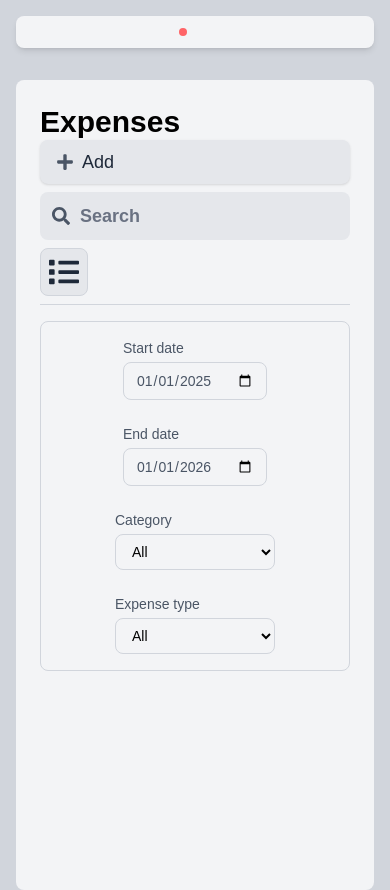
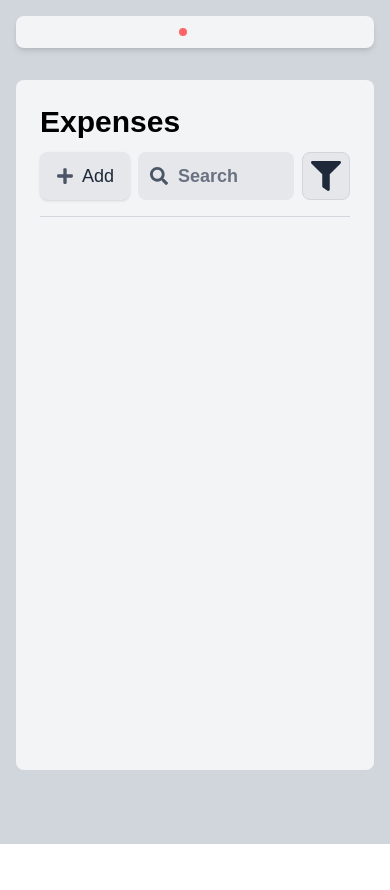
Before and after one commit to JerryTanjaka/Personnal-Finance-Tracker-Frontend, a React (Vite) app: page /expenses in a window 390 px wide. After the commit the page ends 844 px from the top, so only its background shows below. Built offline with nearby package versions, Linux system fonts and the light colour scheme; some icons are missing; a web font is replaced by a local one.

Commit message:
feat: add responsive layout to expenses

```diff
--- a/src/components/Transaction/Expense.tsx
+++ b/src/components/Transaction/Expense.tsx
@@ -2,12 +2,13 @@ import { AnimatePresence, motion } from 'framer-motion';
 import fileDownload from 'js-file-download';
 import { useEffect, useState } from 'react';
 import { useTranslation } from 'react-i18next';
-import { FaList, FaPlus, FaThLarge } from 'react-icons/fa';
+import { FaFilter, FaList, FaPlus, FaThLarge } from 'react-icons/fa';
 import { fetchCategories, fetchExpenses } from '../../utils/fetch/Fetch.ts';
 import ExpenseFilter from '../UI/ExpenseFilter.tsx';
 import Input from './../UI/searchButton.tsx';
 import TransactionCard from './TransactionCard';
 import type { Category, Transaction } from './Types';
+import useWindowDimensions from '../../hooks/useWindowDimensions.ts';
 
 type ChartOptions = {
     start: Date;
@@ -23,6 +24,9 @@ export default function Expense() {
             (localStorage.getItem('transactionView') as 'grid' | 'list') ||
             'grid',
     );
+    const { width } = useWindowDimensions()
+    const isWideViewPort = () => width > 1024
+    const [isFilterVisible, setIsFilterVisible] = useState<boolean>(false)
 
     const toggleView = () => {
         const newView = view === 'grid' ? 'list' : 'grid';
@@ -274,18 +278,18 @@ export default function Expense() {
     };
 
     return (
-        <div className="z-50 flex h-[96vh] w-full flex-col dark:border-2 dark:border-gray-800 items-center rounded-lg bg-gray-100 dark:bg-gray-900">
+        <div className={`z-50 flex ${isWideViewPort() ? "h-[96vh]" : "h-[calc(96vh-120px)]"} dark:border-2 dark:border-gray-800 w-full flex-col items-center rounded-lg  bg-gray-100 dark:bg-gray-900`}>
             <div className="flex min-h-full w-full max-w-7xl flex-col rounded-2xl p-6">
                 {/* Header */}
                 <div className="flex flex-col border-b border-gray-300 pb-2 text-3xl font-bold md:flex-row md:items-center md:justify-between">
                     <h1 className="text-3xl font-bold dark:text-gray-100">
                         {t('expenses', 'Expenses')}
                     </h1>
-                    <div className="flex flex-col space-y-2 md:flex-row md:items-center md:space-y-0 md:space-x-2">
+                    <div className="flex space-y-2 flex-row md:items-center md:space-y-0 space-x-2 pt-3 lg:pt-0">
                         {/* Add button */}
                         <button
                             onClick={() => setIsModalOpen(true)}
-                            className="flex cursor-pointer items-center gap-2 rounded-lg bg-gray-200 px-4 py-2 text-lg font-medium text-gray-800 shadow-sm transition-all duration-200 hover:bg-gray-300 hover:shadow-md active:scale-95"
+                            className="flex max-w-fit cursor-pointer items-center gap-2 rounded-lg bg-gray-200 px-4 py-2 text-lg font-medium text-gray-800 shadow-sm transition-all duration-200 hover:bg-gray-300 hover:shadow-md active:scale-95"
                         >
                             <FaPlus className="text-lg text-gray-600" />
                             <span>{t('add', 'Add')}</span>
@@ -301,29 +305,39 @@ export default function Expense() {
                         </div>
 
                         {/* View toggle */}
-                        <div className="flex space-x-2">
+                        {isWideViewPort() ?
+                            (<div className="flex space-x-2">
                                 <button
                                     onClick={toggleView}
                                     className="flex h-12 w-12 items-center justify-center rounded-lg border border-gray-300 bg-gray-200 text-gray-800 transition hover:bg-gray-300 active:scale-95"
                                 >
                                     {view === 'grid' ? <FaList /> : <FaThLarge />}
                                 </button>
+                            </div>) :
+                            (<div className="flex space-x-2">
+                                <button
+                                    onClick={() => setIsFilterVisible(!isFilterVisible)}
+                                    className="flex h-12 w-12 items-center justify-center rounded-lg border border-gray-300 bg-gray-200 text-gray-800 transition hover:bg-gray-300 active:scale-95"
+                                >
+                                    <FaFilter />
+                                </button>
                             </div>
+                            )
+                        }
                     </div>
                 </div>
 
-                <ExpenseFilter
+                {(isWideViewPort() || (!isWideViewPort() && isFilterVisible)) && (<ExpenseFilter
                     chartOptions={chartOptions}
                     setChartOptions={setChartOptions}
                     categoryList={categoryList}
-                />
+                />)}
 
                 {/* Transactions */}
                 <AnimatePresence>
                     <motion.div
                         layout
-                        className={`mt-2 w-full overflow-y-auto pt-3 pl-2 ${
-                            view === 'grid'
+                        className={`mt-2 w-full overflow-y-auto pt-3 pl-2 ${view === 'grid'
                             ? 'grid grid-cols-1 gap-4 pb-4 sm:grid-cols-2 lg:grid-cols-3'
                             : 'flex flex-col space-y-4'
                             }`}
--- a/src/components/Transaction/TransactionCard.tsx
+++ b/src/components/Transaction/TransactionCard.tsx
@@ -10,6 +10,7 @@ import {
   FaTaxi,
   FaTrash,
   FaUtensils,
+  FaQuestion,
 } from "react-icons/fa";
 import type { Transaction } from "./Types";
 import { useTranslation } from "react-i18next";
@@ -54,8 +55,8 @@ export default function TransactionCard({
 }: TransactionCardProps) {
   const { currency } = useContext(CurrencyContext);
   const { t } = useTranslation();
-    const { width } = useWindowDimensions()
-    const isWideViewPort = () => width > 1024
+  const { width } = useWindowDimensions()
+  const isWideViewPort = () => width > 1024
 
   const formattedDate = new Date(transaction.date).toLocaleDateString(t("local_date_format", "en-US"), {
     day: "2-digit",
@@ -76,7 +77,7 @@ export default function TransactionCard({
       <FaMoneyBillWave className="text-white" />
     ) : (
       categoryIcons[transaction.category || ""] || (
-        <FaUtensils className="text-white" />
+        <FaQuestion className="text-white" />
       )
     );
 
@@ -129,7 +130,7 @@ export default function TransactionCard({
           {/* Category / Source & Date */}
           <div className="mt-1 flex flex-wrap items-center gap-3 text-sm text-gray-500 dark:text-gray-400">
             <span>
-              {formatName( transaction.type === "expense"
+              {formatName(transaction.type === "expense"
                 ? transaction.category || "Uncategorized"
                 : transaction.source || "Unknown")}
             </span>
```
Lines whose indentation alone changed are shown as unchanged.
